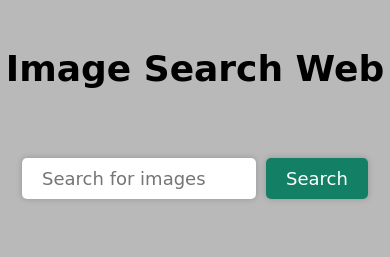
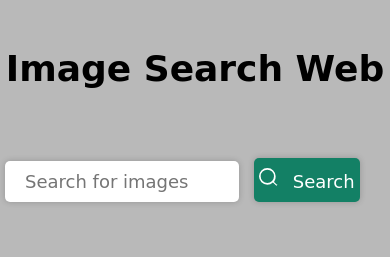
Before and after one commit to Arjungehlot552/Photos-Search, a plain HTML site: page index.html in a window 390 px wide. Shown: the top 257 px of the page. Drawn offline with Linux system fonts and the light colour scheme; a web font is replaced by a local one.

Commit message:
new commit

```diff
--- a/index.html
+++ b/index.html
@@ -5,12 +5,22 @@
     <meta name="viewport" content="width=device-width, initial-scale=1.0">
     <title>ALL Image</title>
     <link rel="stylesheet" href="style.css">
+    <link rel="stylesheet" href="https://cdnjs.cloudflare.com/ajax/libs/font-awesome/4.7.0/css/font-awesome.min.css">
+
+
 </head>
+
 <body>
+
     <h1>Image Search Web</h1>
-     <form action="">
-        <input type="text" id="Search-input" placeholder="Search for images">
-        <button id="Search-button">Search</button>
+    <form action="">
+        <div class="search-container">
+            <input type="text" id="Search-input" placeholder="Search for images">
+            <button id="Search-button" type="submit">
+                <svg id="search-icon" xmlns="http://www.w3.org/2000/svg" viewBox="0 0 24 24"><path d="M21.57 20.2l-3.55-3.55A9.46 9.46 0 0 0 20 10a10 10 0 1 0-10 10 9.46 9.46 0 0 0 6.65-2.75l3.55 3.55a1 1 0 0 0 1.41 0 1 1 0 0 0 0-1.41zM2 10a8 8 0 1 1 8 8 8 8 0 0 1-8-8z"/></svg>
+                Search
+            </button>
+        </div>
     </form>
 
 
--- a/style.css
+++ b/style.css
@@ -9,7 +9,7 @@
 
 body{
     line-height: 1.6;
-    background-color: rgb(185 185 185)
+    background-color: rgb(185 185 185);
 }
 
 h1{
@@ -25,6 +25,7 @@ form{
     align-items: center;
     margin-bottom: 60px;
 }
+
 
 #Search-input{
     width: 60%;
@@ -50,7 +51,16 @@ form{
 }
 
 #Search-button:hover{
+    background-color: #0056b3;
     opacity: 0.8;
+    fill: #fff;
+}
+
+#search-icon {
+    fill: white;
+    width: 20px;
+    height: 20px;
+    margin-right: 8px;
 }
 
 .search-results{
@@ -118,4 +128,10 @@ form{
     .search-result {
         width: 100%;
     }
+    #Search-button{
+        padding: 10px 5px;
+    }
+    #Search-input{
+        margin-left: 5px;
+    }
 }
```
Also changed, not shown: search-icon-png-9969.png (added).
